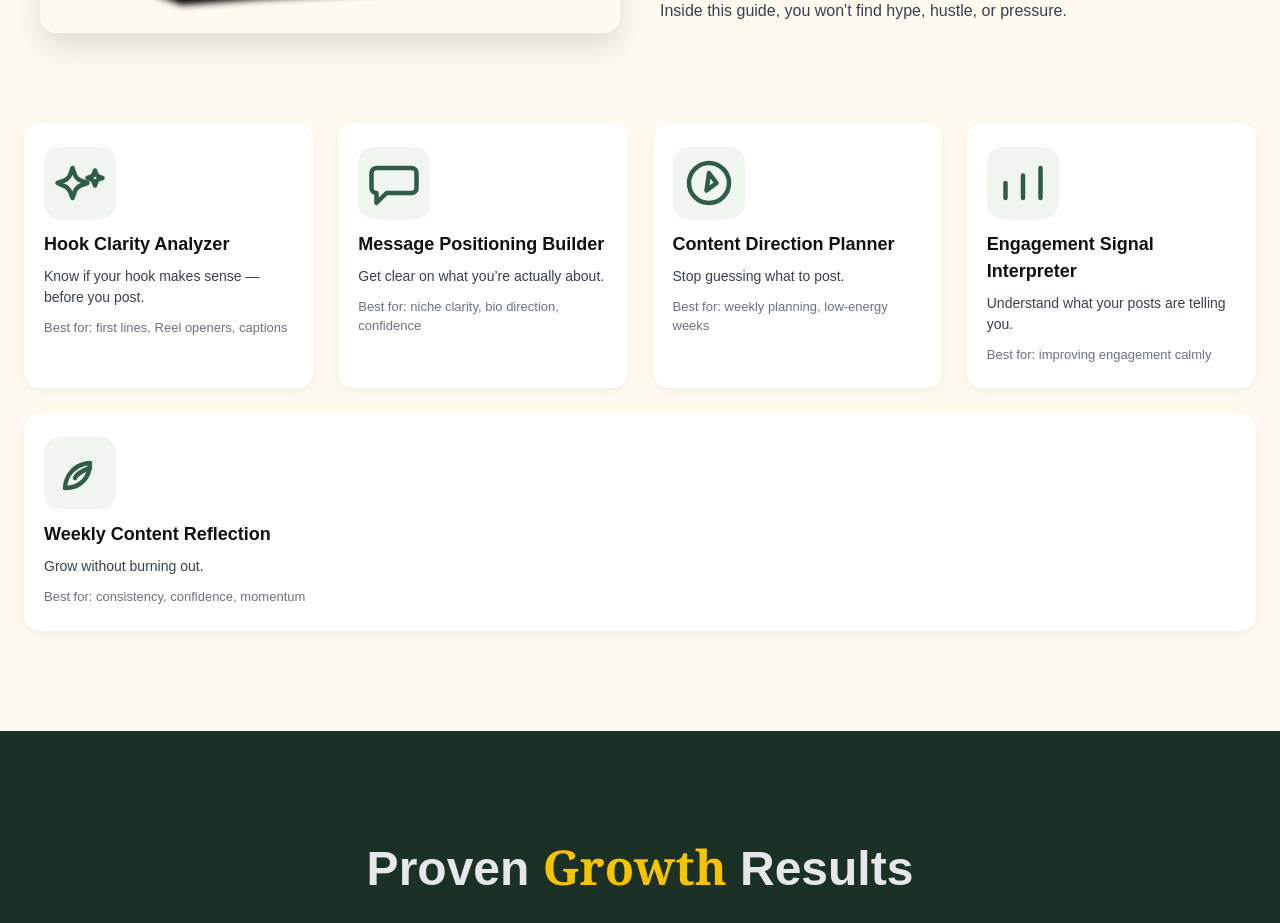
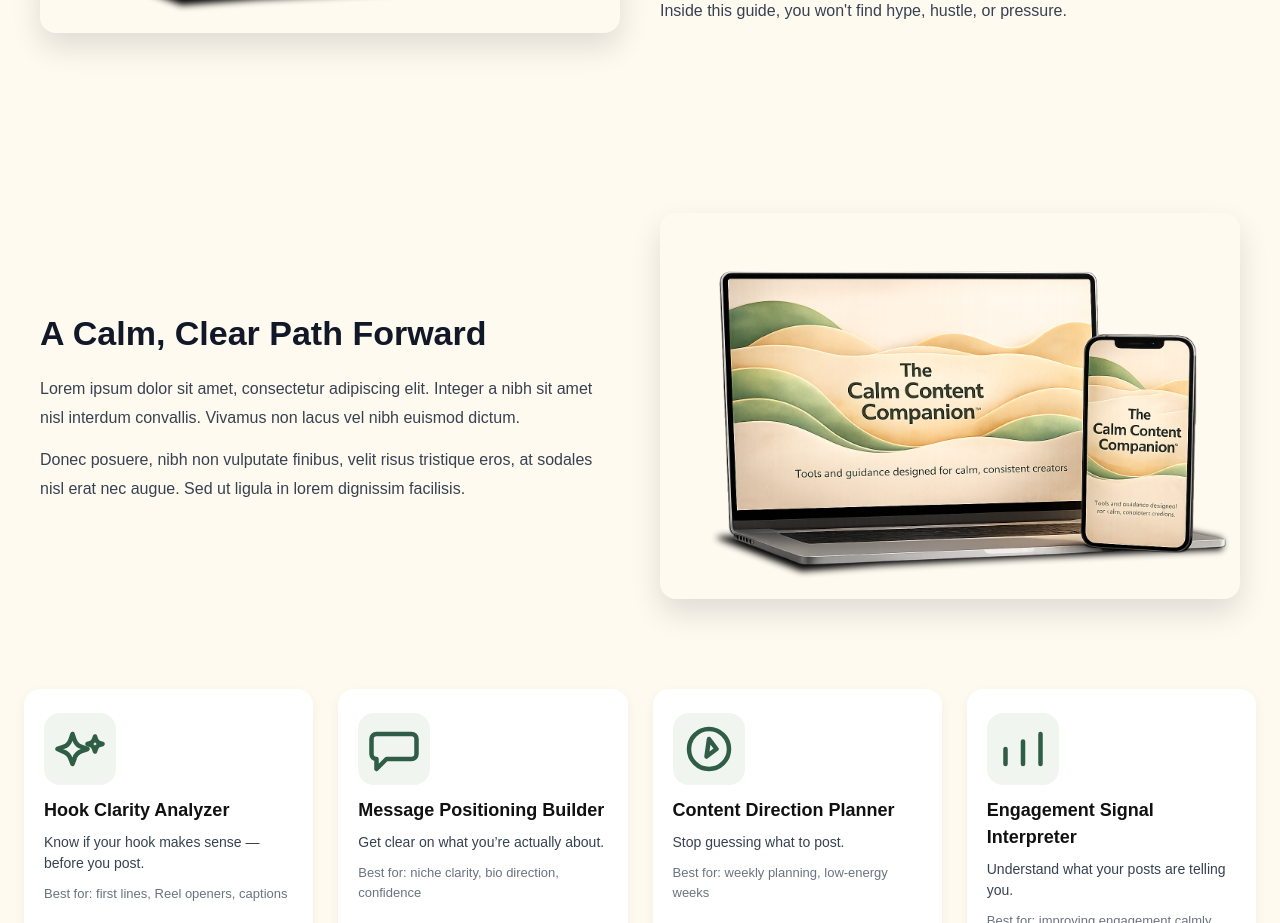
Before and after one commit to gmajors1326/the-calm-content-companion, a Next.js app: page / in a window 1280 px wide. Shown: the part 1290-2213 px from the top of the page. Built offline with nearby package versions, Linux system fonts and the light colour scheme; a web font is replaced by a local one.

Commit message:
Add secondary intro section

```diff
--- a/app/page.tsx
+++ b/app/page.tsx
@@ -251,6 +251,32 @@ export default function PromotoLandingPage() {
     </section>
   );
 
+  const SecondaryIntroSection = () => (
+    <section style={{ padding: '90px 24px', backgroundColor: COLORS.LIGHT_CREAM, color: COLORS.TEXT_DARK }}>
+      <div style={{ maxWidth: '1200px', margin: '0 auto', display: 'flex', flexDirection: 'row-reverse', alignItems: 'center', gap: '40px', flexWrap: 'wrap' }}>
+        <div style={{ flex: 1, minWidth: '280px' }}>
+          <Image
+            src="/images/guide-laptop.png"
+            alt="Placeholder guide preview"
+            width={620}
+            height={420}
+            className="h-auto w-full"
+            style={{ borderRadius: '16px', boxShadow: '0 14px 30px rgba(0,0,0,0.12)' }}
+          />
+        </div>
+        <div style={{ flex: 1, minWidth: '280px', textAlign: 'left' }}>
+          <h2 style={{ fontSize: '34px', fontWeight: '700', marginBottom: '16px', color: COLORS.TEXT_DARK }}>
+            A Calm, Clear Path Forward
+          </h2>
+          <div style={{ fontSize: '16px', lineHeight: '1.8', color: '#374151', display: 'flex', flexDirection: 'column', gap: '14px' }}>
+            <p>Lorem ipsum dolor sit amet, consectetur adipiscing elit. Integer a nibh sit amet nisl interdum convallis. Vivamus non lacus vel nibh euismod dictum.</p>
+            <p>Donec posuere, nibh non vulputate finibus, velit risus tristique eros, at sodales nisl erat nec augue. Sed ut ligula in lorem dignissim facilisis.</p>
+          </div>
+        </div>
+      </div>
+    </section>
+  );
+
   // --- Component for Pricing Section ---
   const PricingSection = () => (
     <section style={{ padding: '100px 24px', backgroundColor: COLORS.LIGHT_CREAM, color: COLORS.TEXT_DARK, textAlign: 'center' }}>
@@ -442,6 +468,7 @@ export default function PromotoLandingPage() {
     <div style={{ fontFamily: 'Arial, sans-serif' }}> {/* Default font as a fallback */}
       <HeroSection />
       <IntroSection />
+      <SecondaryIntroSection />
       <ToolsSection />
       <GrowthSection />
       <PricingSection />
```
